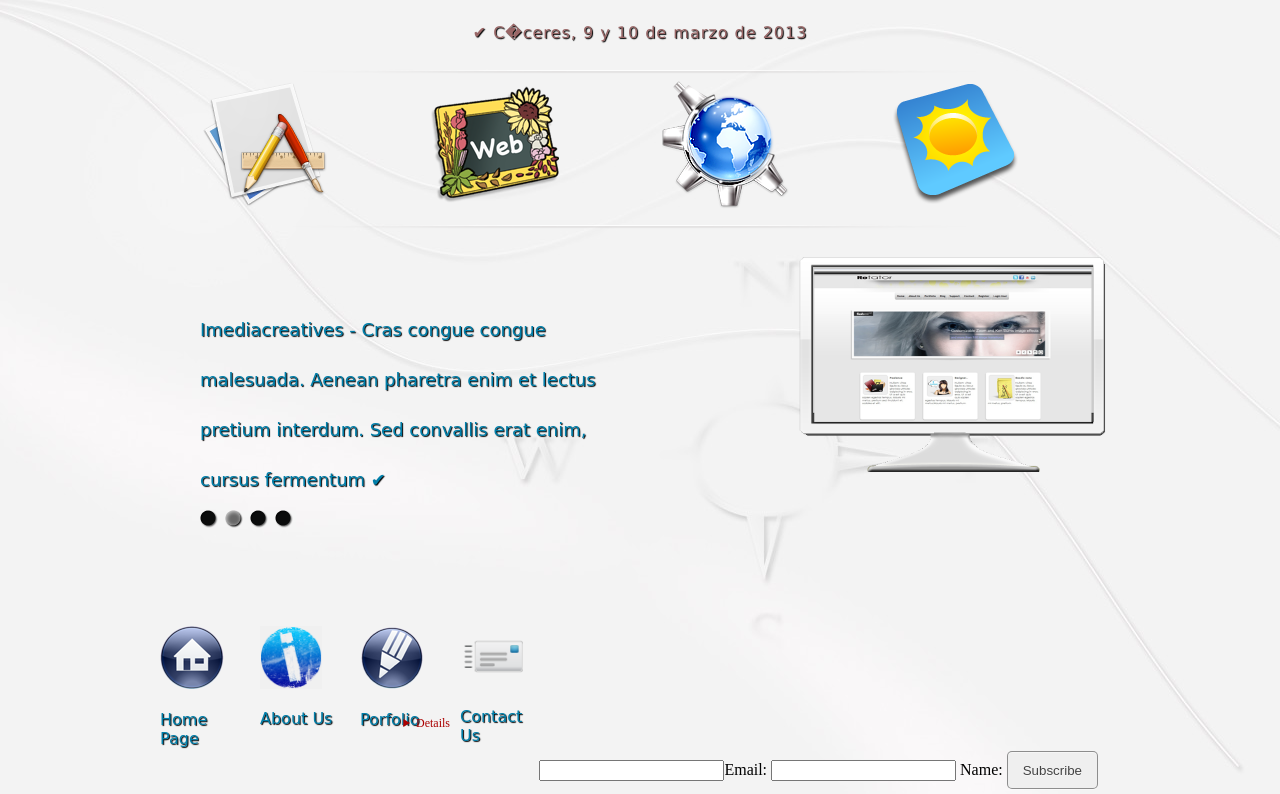
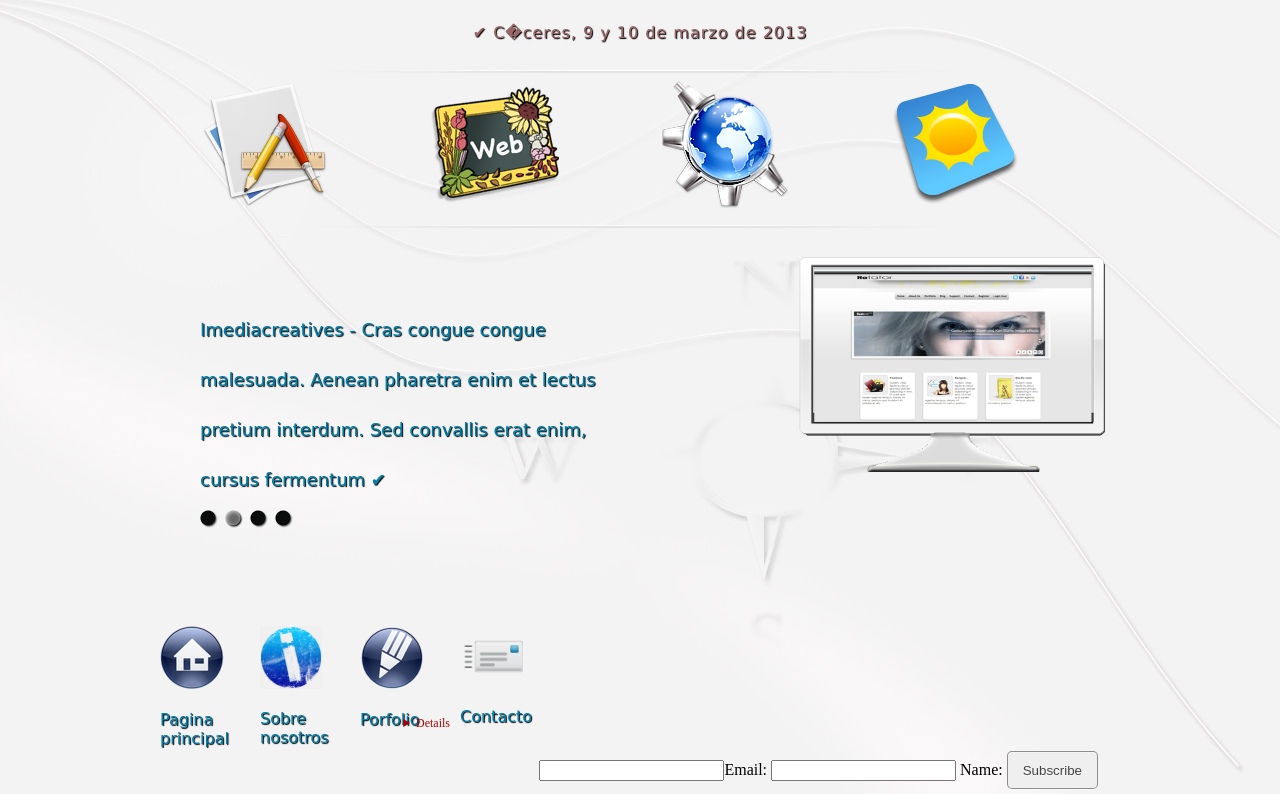
Before and after one commit to ibarrasa/maestro, a plain HTML site: page index.html in a window 1280 px wide. Shown: the part 129-923 px from the top of the page. Drawn offline with Linux system fonts and the light colour scheme; files whose address does not match are found by name.

Commit message:
Traducidos enlaces del pie de página

```diff
--- a/index.html
+++ b/index.html
@@ -101,16 +101,16 @@ body {
 </div>
  <footer>
    <div class="home"><a href="#"><img src="images/agt_home.png" alt="Home Page" width="64" height="64" /></a>
-     <p class="cursive">Home Page</p>
+     <p class="cursive">Pagina principal</p>
    </div>
    <div class="about"><a href="#"><img src="images/info.png" alt="About Us" width="62" height="63" /></a>
-     <p class="cursive">About Us</p>
+     <p class="cursive">Sobre nosotros</p>
    </div>
    <div class="portfolio"><a href="#"><img src="images/graphic_design.png" alt="Portfolio" width="64" height="64" /></a>
      <p class="cursive">Porfolio</p>
    </div>
    <div class="contact"><a href="#"><img src="images/email_send.png" alt="Contact  us" width="67" height="61" /></a>
-     <p class="cursive">Contact Us</p>
+     <p class="cursive">Contacto</p>
    </div>
   <newsletter>
 <script language="Javascript" type="text/javascript">
```
